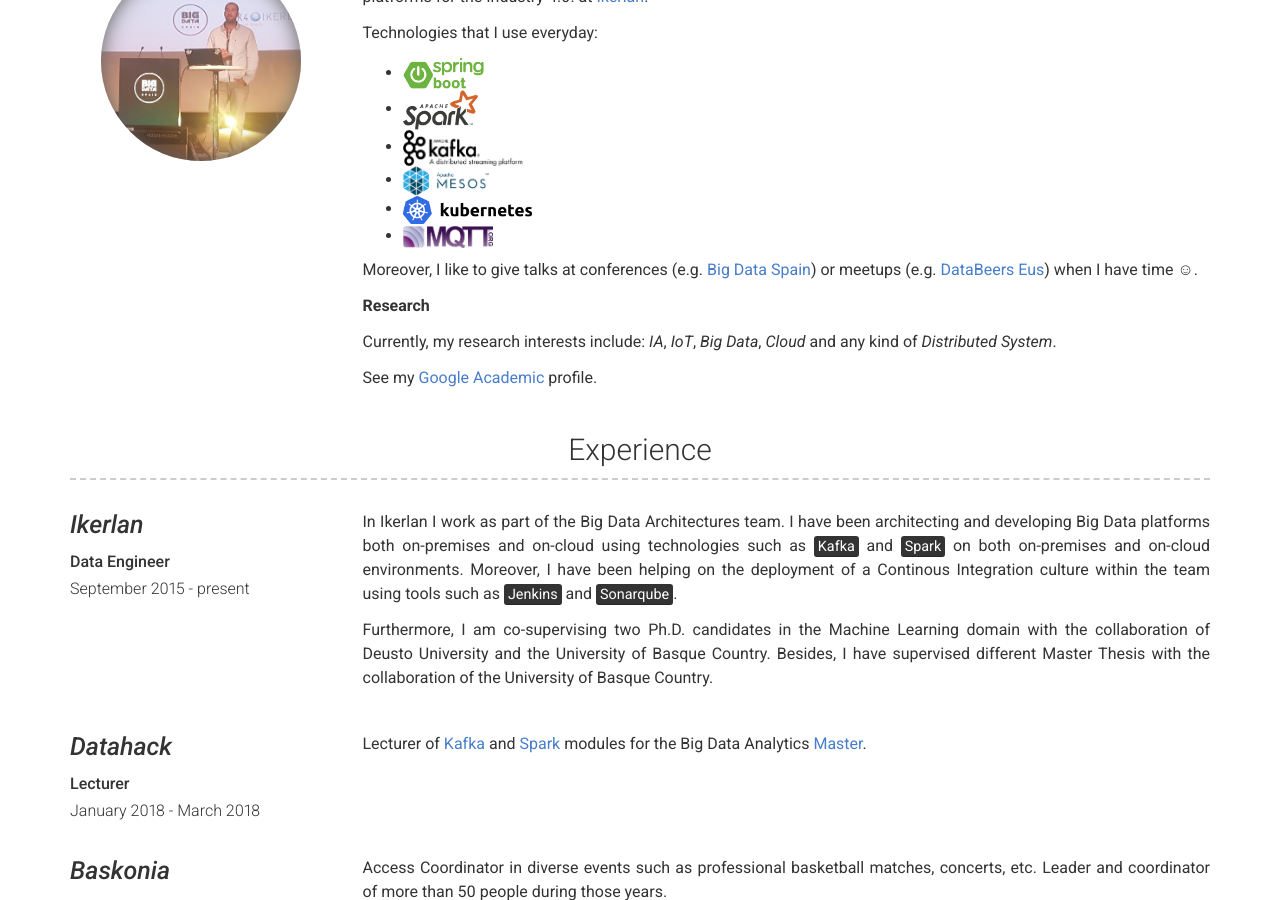
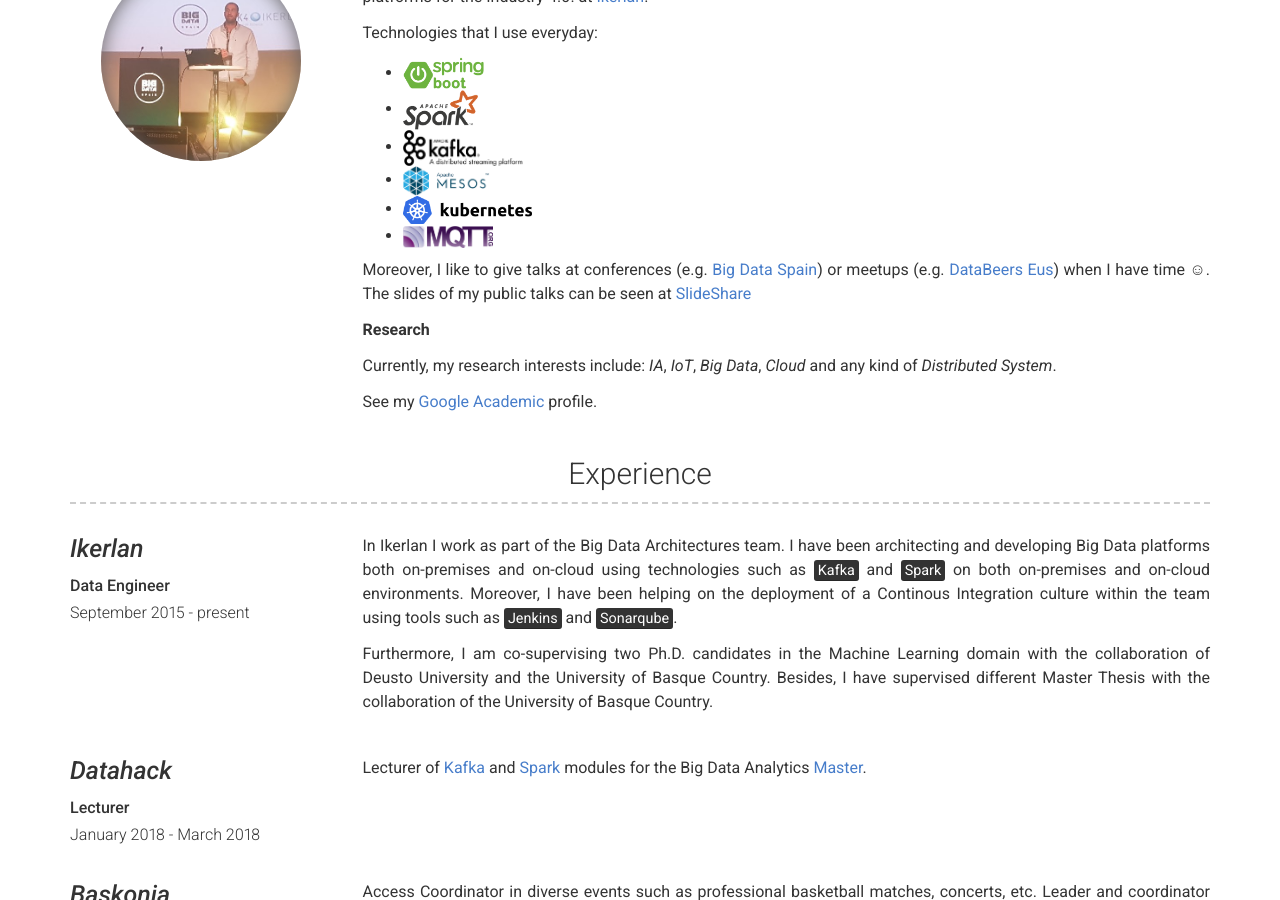
Before and after one commit to Neuw84/neuw84.github.io, a Jekyll site: the page built from index.md, in a window 1280 px wide and 900 px high, scrolled down 328 px. Built offline with Jekyll 4.4.1, drawn with Linux system fonts in a browser that asks for light colours.

Commit message:
Update _config.yml

```diff
--- a/_config.yml
+++ b/_config.yml
@@ -34,7 +34,7 @@
     * ![Kubernetes](assets/kubernetes-horizontal-color.png){:height="28x"}
     * ![MQTT](assets/MQTT.png){:height="22px"}
 
-   Moreover, I like to give talks at conferences (e.g. [Big Data Spain](https://www.bigdataspain.org/)) or meetups (e.g. [DataBeers Eus](https://databeerseus.tumblr.com/)) when I have time &#9786;.
+   Moreover, I like to give talks at conferences (e.g. [Big Data Spain](https://www.bigdataspain.org/)) or meetups (e.g. [DataBeers Eus](https://databeerseus.tumblr.com/)) when I have time &#9786;. The slides of my public talks can be seen at [SlideShare](https://es.slideshare.net/AngelCondeManjon/presentations)
 
    **Research**
 
```
